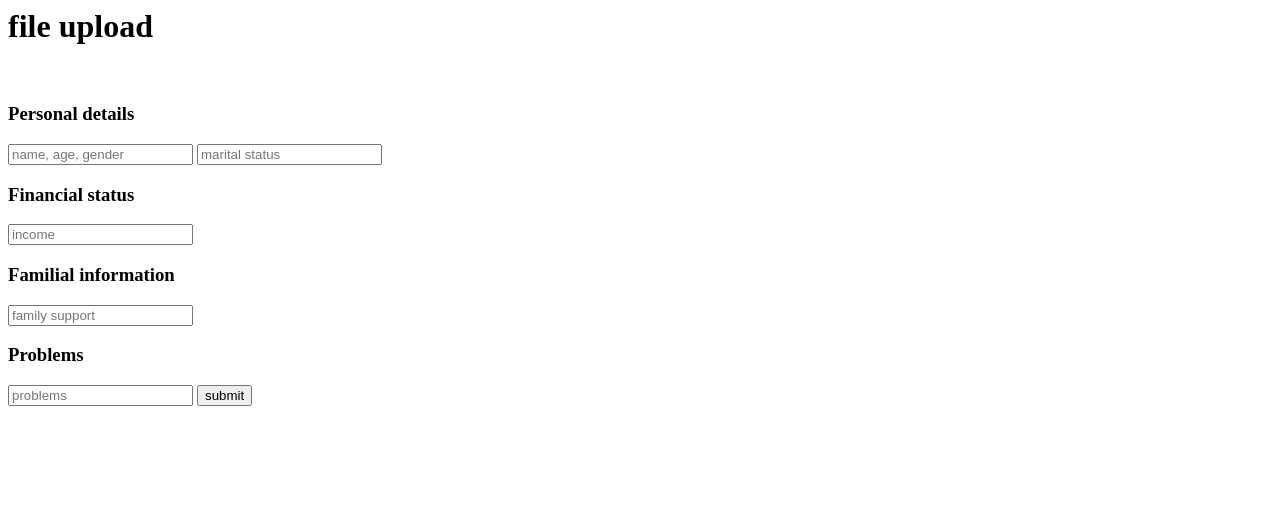
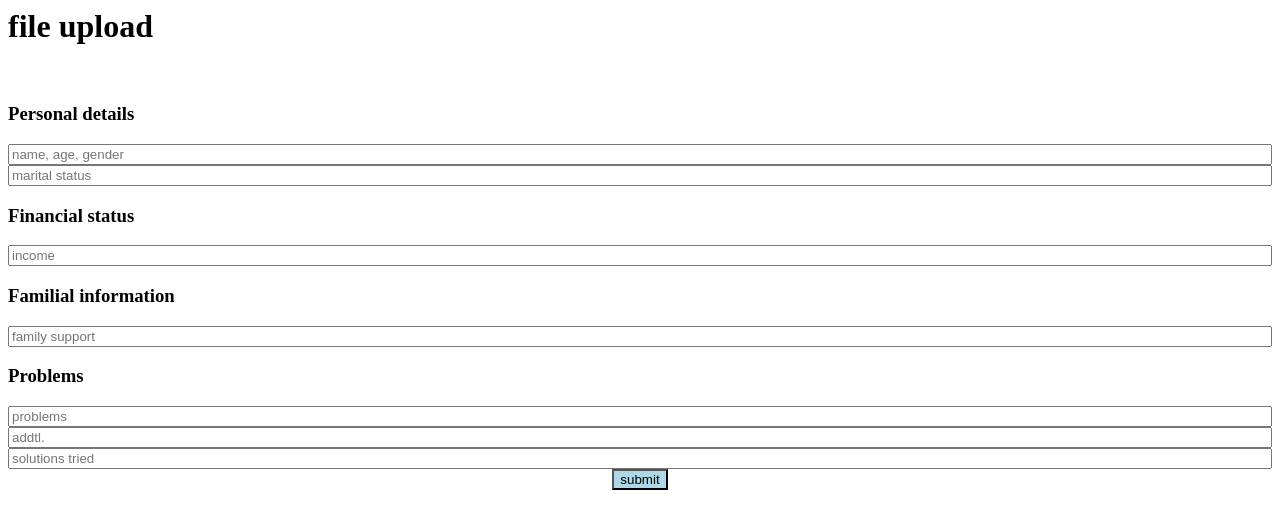
Before and after one commit to atikshgupta/flask-project, a Flask app: page /genform in a window 1280 px wide. Shown: the top 529 px of the page. Run offline with Flask 3, Linux system fonts and the light colour scheme.

Commit message:
more form fields added

```diff
--- a/main.py
+++ b/main.py
@@ -85,20 +85,25 @@ openai.api_key = os.getenv("OPENAI_API_KEY") #os.getenv("OPENAI_API_KEY")
 @app.route("/genform", methods=["POST", "GET"])
 def genform():
     if request.method == "POST":
-        global personal_details, nett_income, marital_status, family_support, presenting_problems, prompt_dict, response
+        global personal_details, nett_income, marital_status, family_support, presenting_problems, additional_factors, solutions_tried, prompt_dict, response
 
         personal_details = request.form.get("personal_details")
         nett_income = request.form.get("nett_income")
         marital_status = request.form.get("marital_status")
         family_support = request.form.get("family_support")
         presenting_problems = request.form.get("presenting_problems")
+        additional_factors = request.form.get("additional_factors")
+        solutions_tried = request.form.get("solutions_tried")
 
         prompt_dict = {
             "Personal details": personal_details,
             "Nett income": nett_income,
             "Marital status": marital_status,
             "Family support": family_support,
-            "Presenting problems": presenting_problems
+            "Presenting problems": presenting_problems,
+            "Additional factors": additional_factors,
+            "Solutions tried": solutions_tried
+
         }
 
         form_prompt = "Write a crowdfunding appeal with the following information: "
--- a/static/css/genform.css
+++ b/static/css/genform.css
@@ -0,0 +1,13 @@
+.appeal-form {
+    display: flex;
+    flex-direction: column;
+}
+
+
+.form-button-div {
+    text-align: center;
+}
+
+.form-button {
+    background-color: lightblue;
+}
--- a/templates/appeal_display.html
+++ b/templates/appeal_display.html
@@ -6,9 +6,11 @@
     </head>
     <body>
         <div class="generated-appeal-div">
+            <h1> Prompt details </h1>
             {% for key in prompt_dict.keys()%}
                 <p> {{ key }}: {{ prompt_dict[key] }}</p>
             {% endfor %}
+            <h1> GPT-generated appeal </h1>
             <p> {{ generated_appeal }} </p>
         </div>
     </body>
--- a/templates/genform.html
+++ b/templates/genform.html
@@ -21,8 +21,11 @@
 
                 <h3> Problems </h3>
                     <input name="presenting_problems" type="text" placeholder="problems">
-
-                <input class="btn btn-default" type="submit" value="submit">
+                    <input name="additional_factors" type="text" placeholder="addtl.">
+                    <input name="solutions_tried" type="text" placeholder="solutions tried">
+                <div class="form-button-div">
+                    <input class="form-button" type="submit" value="submit">
+                </div>
             </form>
         </div>
     </body>
```
